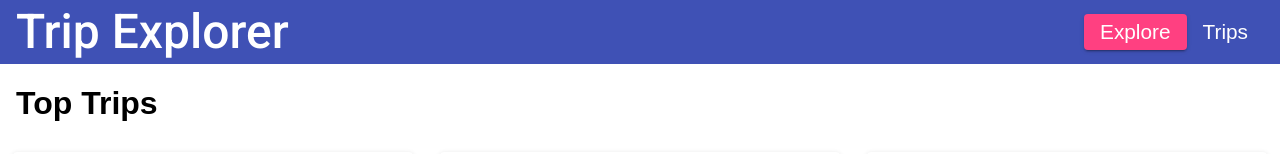
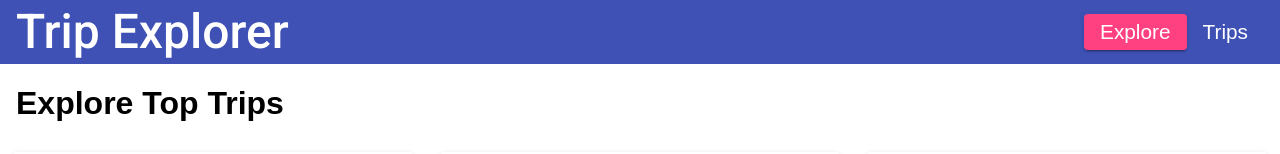
Before and after one commit to jonathanbae/trip-frontend, an Angular app: page /explore in a window 1280 px wide. Shown: the top 154 px of the page. Built offline with nearby package versions, Linux system fonts and the light colour scheme; a web font is replaced by a local one.

Commit message:
Rename explore page

```diff
--- a/src/app/components/explore/explore.component.html
+++ b/src/app/components/explore/explore.component.html
@@ -1,4 +1,4 @@
-<h1 class="explore-title">Top Trips</h1>
+<h1 class="explore-title">Explore Top Trips</h1>
 <div class="trip-card-container">
   <app-trip-card *ngFor="let trip of trips" [trip]="trip"></app-trip-card>
 </div>
```
